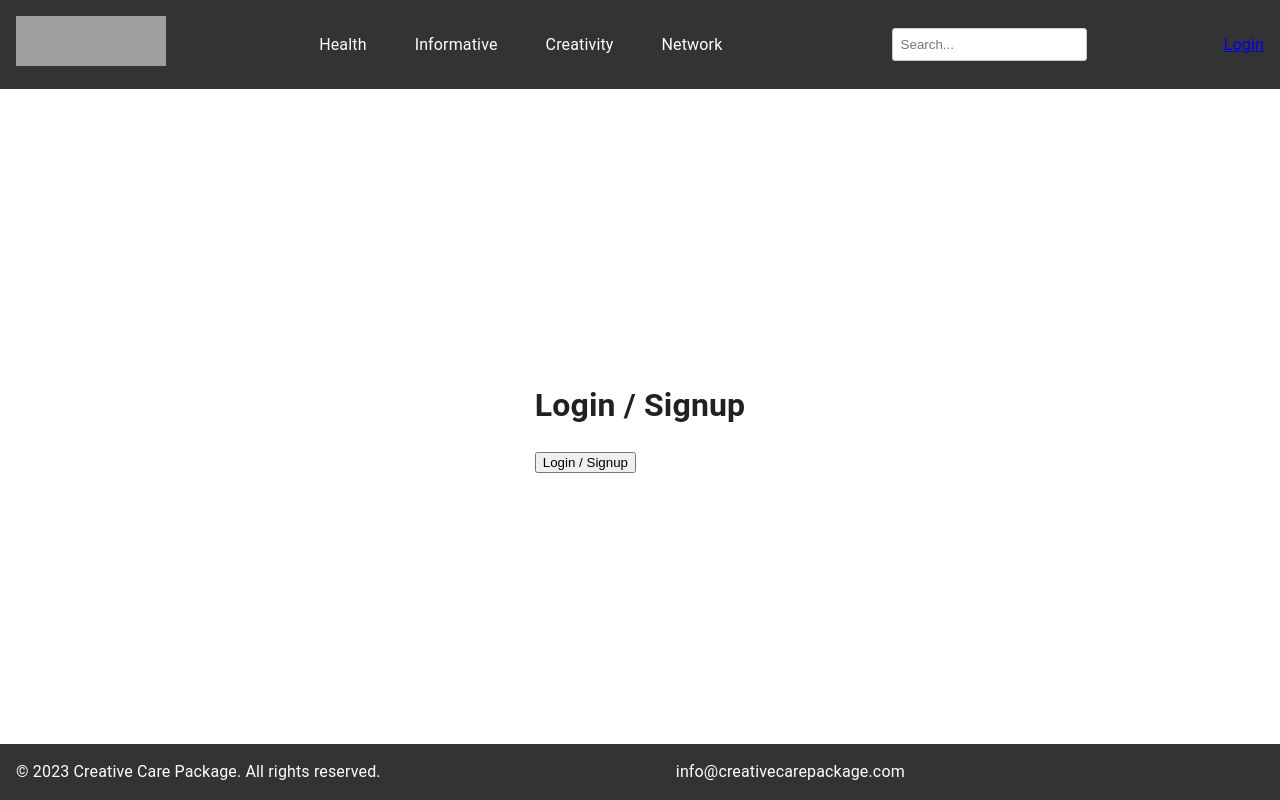
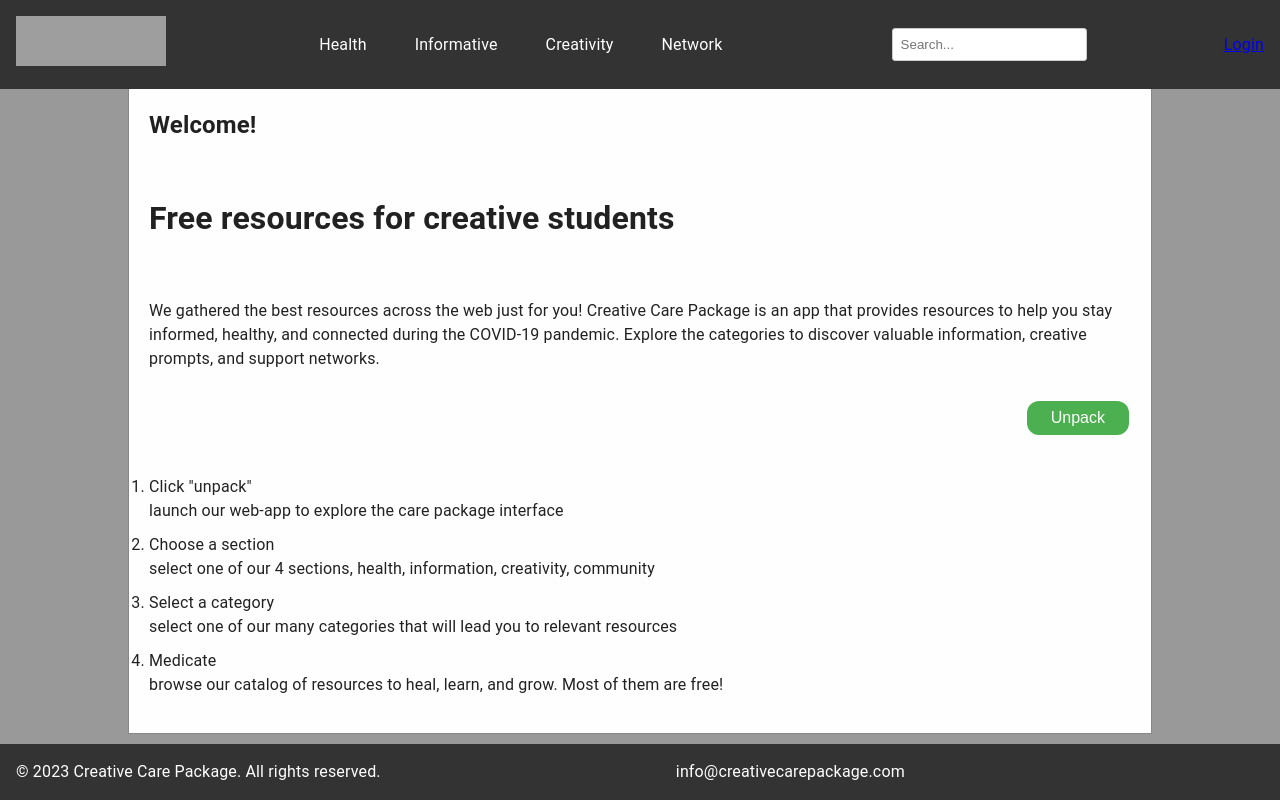
Before and after one commit to kvin-stphns/creative-care-package, a Next.js app: page /login in a window 1280 px wide. Built offline with nearby package versions, Linux system fonts and the light colour scheme; no server answers; grey boxes are pictures that could not be loaded.

Commit message:
added modal

```diff
--- a/pages/login.js
+++ b/pages/login.js
@@ -58,7 +58,7 @@
 // };
 
 // export default LoginPage;
-import React from 'react';
+import React, { useState } from 'react';
 import { useUser } from '@auth0/nextjs-auth0/client';
 import { useRouter } from 'next/router';
 
@@ -66,8 +66,14 @@ const LoginPage = () => {
   const { user, error, isLoading } = useUser();
   const router = useRouter();
 
+  const [showModal, setShowModal] = useState(true);
+
   const handleLogin = () => {
     router.push('/api/auth/login');
+  };
+
+  const closeModal = () => {
+    setShowModal(false);
   };
 
   if (isLoading) {
@@ -83,10 +89,117 @@ const LoginPage = () => {
       {user ? (
         <div>Welcome, {user.name}!</div>
       ) : (
-        <button onClick={handleLogin}>Login / Signup</button>
+        <button onClick={handleLogin}>Unpack</button>
       )}
-    </div>
-  );
-};
 
-export default LoginPage;
+      {showModal && (
+        <div className="modal">
+          <div className="modal-content">
+            <div className="left-side">
+              <h2>Welcome!</h2>
+              <h1>Free resources for creative students</h1>
+            </div>
+            <div className="right-side">
+              <p>
+                We gathered the best resources across the web just for you!
+                Creative Care Package is an app that provides resources to help
+                you stay informed, healthy, and connected during the COVID-19
+                pandemic. Explore the categories to discover valuable
+                information, creative prompts, and support networks.
+              </p>
+              <button onClick={closeModal}>Unpack</button>
+            </div>
+            <div className="bottom">
+              <ol>
+                <li>
+                  Click "unpack"
+                  <br />
+                  launch our web-app to explore the care package interface
+                </li>
+                <li>
+                  Choose a section
+                  <br />
+                  select one of our 4 sections, health, information, creativity,
+                  community
+                </li>
+                <li>
+                  Select a category
+                  <br />
+                  select one of our many categories that will lead you to
+                  relevant resources
+                </li>
+                <li>
+                  Medicate
+                  <br />
+                  browse our catalog of resources to heal, learn, and grow. Most
+                  of them are free!
+                </li>
+              </ol>
+            </div>
+          </div>
+        </div>
+      )}
+      <style jsx>{`
+        .modal {
+          position: fixed;
+          z-index: 1;
+          left: 0;
+          top: 0;
+          width: 100%;
+          height: 100%;
+          overflow: auto;
+          background-color: rgba(0, 0, 0, 0.4);
+          display: flex;
+          justify-content: center;
+          align-items: center;
+        }
+        .modal-content {
+          background-color: #fefefe;
+          margin: auto;
+          padding: 20px;
+          border: 1px solid #888;
+          width: 80%;
+          display: flex;
+          flex-direction: column;
+          gap: 20px;
+        }
+        .left-side,
+        .right-side {
+          display: flex;
+          flex-direction: column;
+          gap: 10px;
+        }
+        .left-side {
+          align-items: flex-start;
+        }
+        .right-side {
+        align-items: flex-end;
+        }
+        .bottom {
+        width: 100%;
+        }
+        .bottom ol {
+        padding: 0;
+        }
+        .bottom li {
+        margin-bottom: 10px;
+        }
+        button {
+        background-color: #4caf50;
+        border: none;
+        color: white;
+        text-align: center;
+        text-decoration: none;
+        display: inline-block;
+        font-size: 16px;
+        margin: 4px 2px;
+        cursor: pointer;
+        border-radius: 12px;
+        padding: 8px 24px;
+        }
+        `}</style>
+        </div>
+        );
+        };
+
+        export default LoginPage;
```
